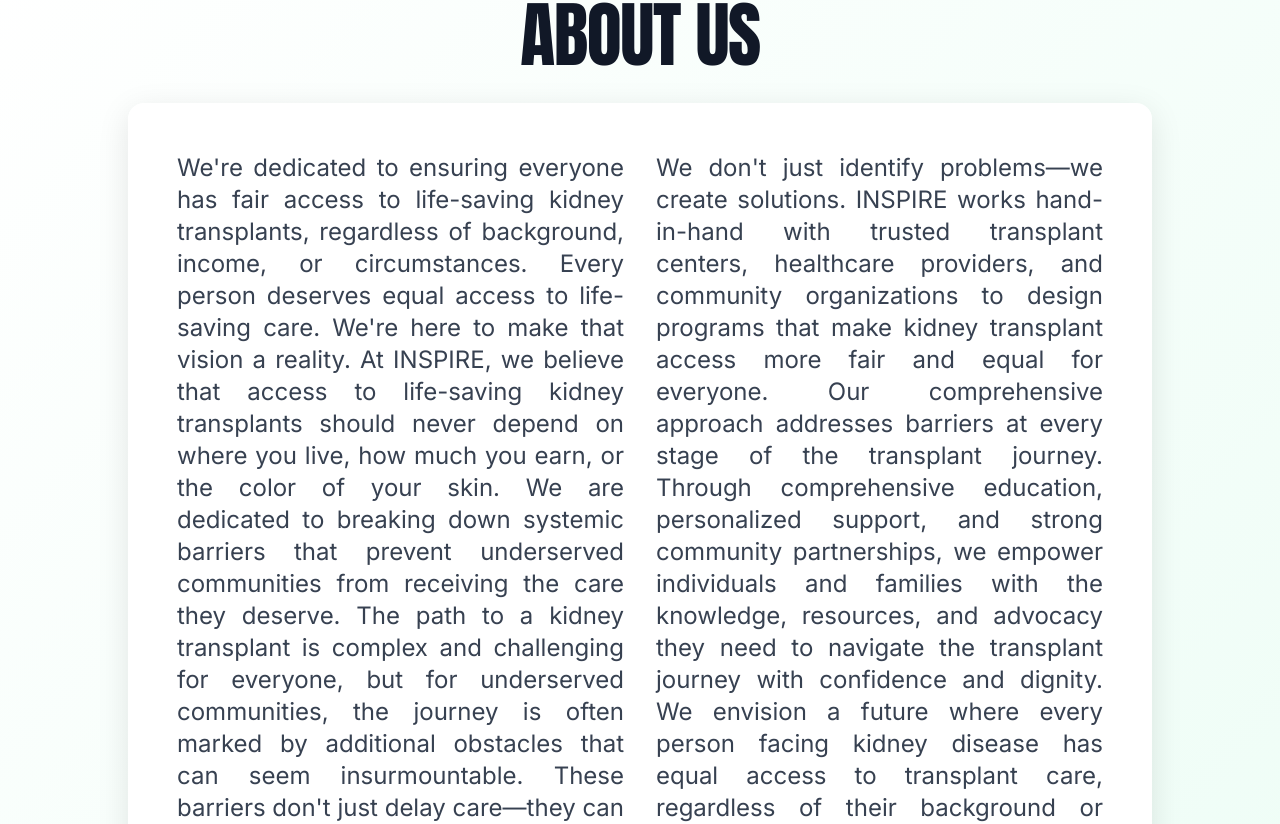
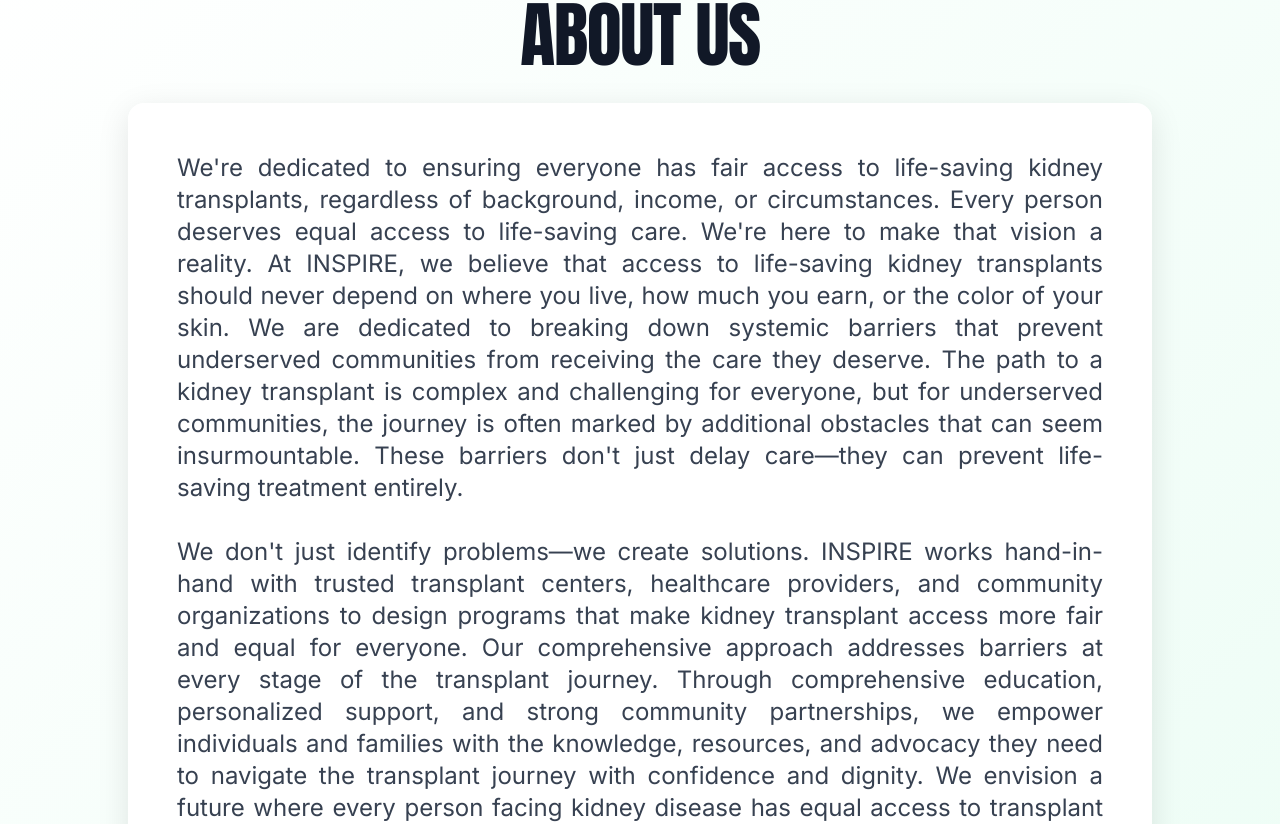
Before and after one commit to pitosanchez/Inspire-Resources, a React (Vite) app: page / in a window 1280 px wide. Shown: the part 881-1705 px from the top of the page. Built offline with nearby package versions, Linux system fonts and the light colour scheme; a web font is replaced by a local one.

Commit message:
Stack About Us paragraphs vertically
- Changed from flex-row to flex-col layout
- Second paragraph now displays underneath first paragraph
- Removed flex-1 classes as paragraphs stack vertically
- Maintains gap-6 lg:gap-8 spacing between paragraphs
- Clean vertical flow for better readability

```diff
--- a/src/components/sections/About.jsx
+++ b/src/components/sections/About.jsx
@@ -73,11 +73,11 @@
               <div className="backdrop-blur-lg bg-white/95 border border-white/30 rounded-2xl p-8 md:p-10 lg:p-12 shadow-xl" style={{
                 boxShadow: '0 8px 32px rgba(0, 0, 0, 0.1), inset 0 1px 0 rgba(255, 255, 255, 0.3)'
               }}>
-                <div className="flex flex-row gap-6 lg:gap-8">
-                  <p className="text-lg md:text-xl lg:text-2xl text-neutral-700 leading-loose text-justify font-sans mb-0 flex-1">
+                <div className="flex flex-col gap-6 lg:gap-8">
+                  <p className="text-lg md:text-xl lg:text-2xl text-neutral-700 leading-loose text-justify font-sans mb-0">
                     {t("about.combined.text")}
                   </p>
-                  <p className="text-lg md:text-xl lg:text-2xl text-neutral-700 leading-loose text-justify font-sans mb-0 flex-1">
+                  <p className="text-lg md:text-xl lg:text-2xl text-neutral-700 leading-loose text-justify font-sans mb-0">
                     {t("about.combined.text2")}
                   </p>
                 </div>
```
